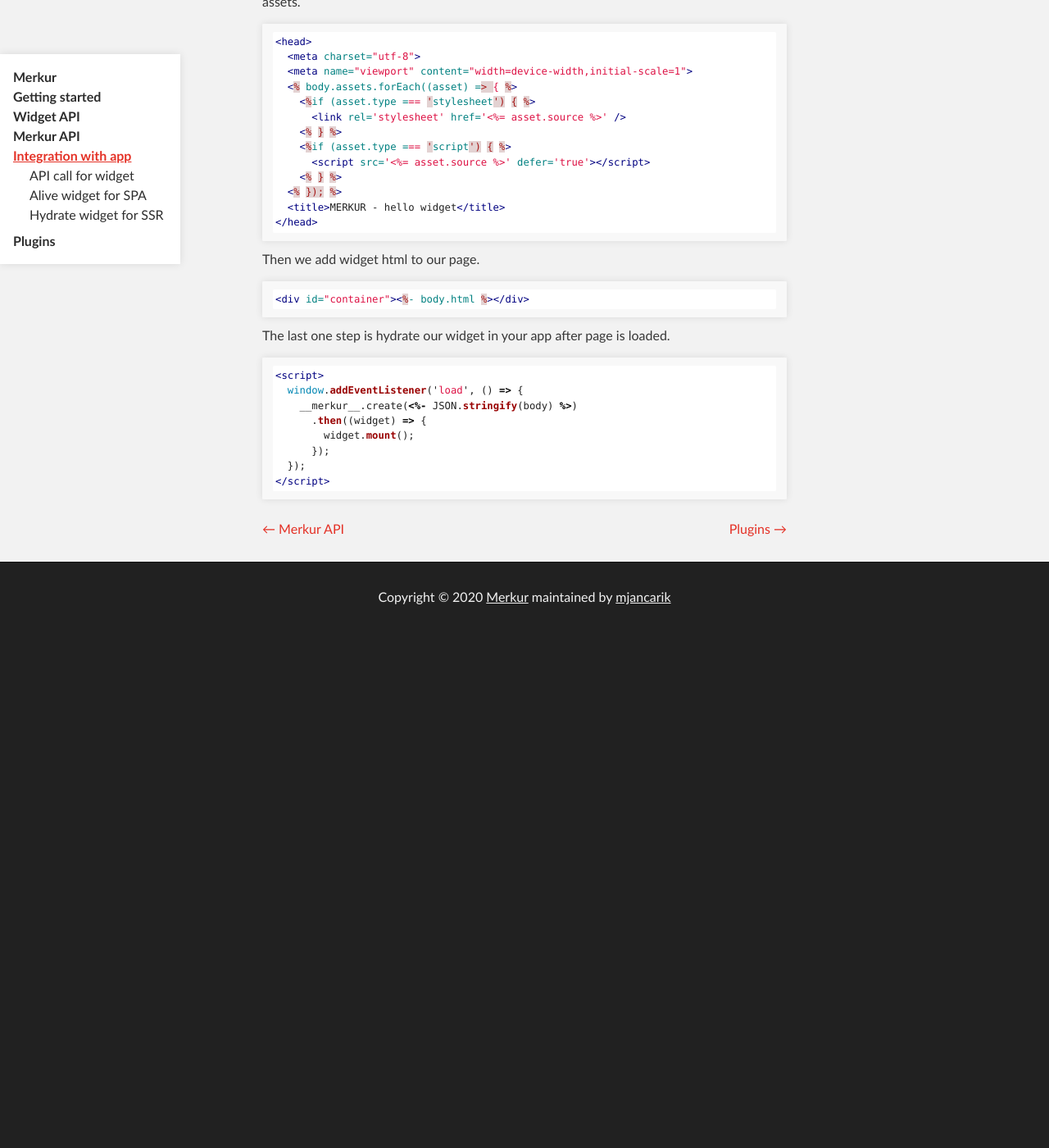
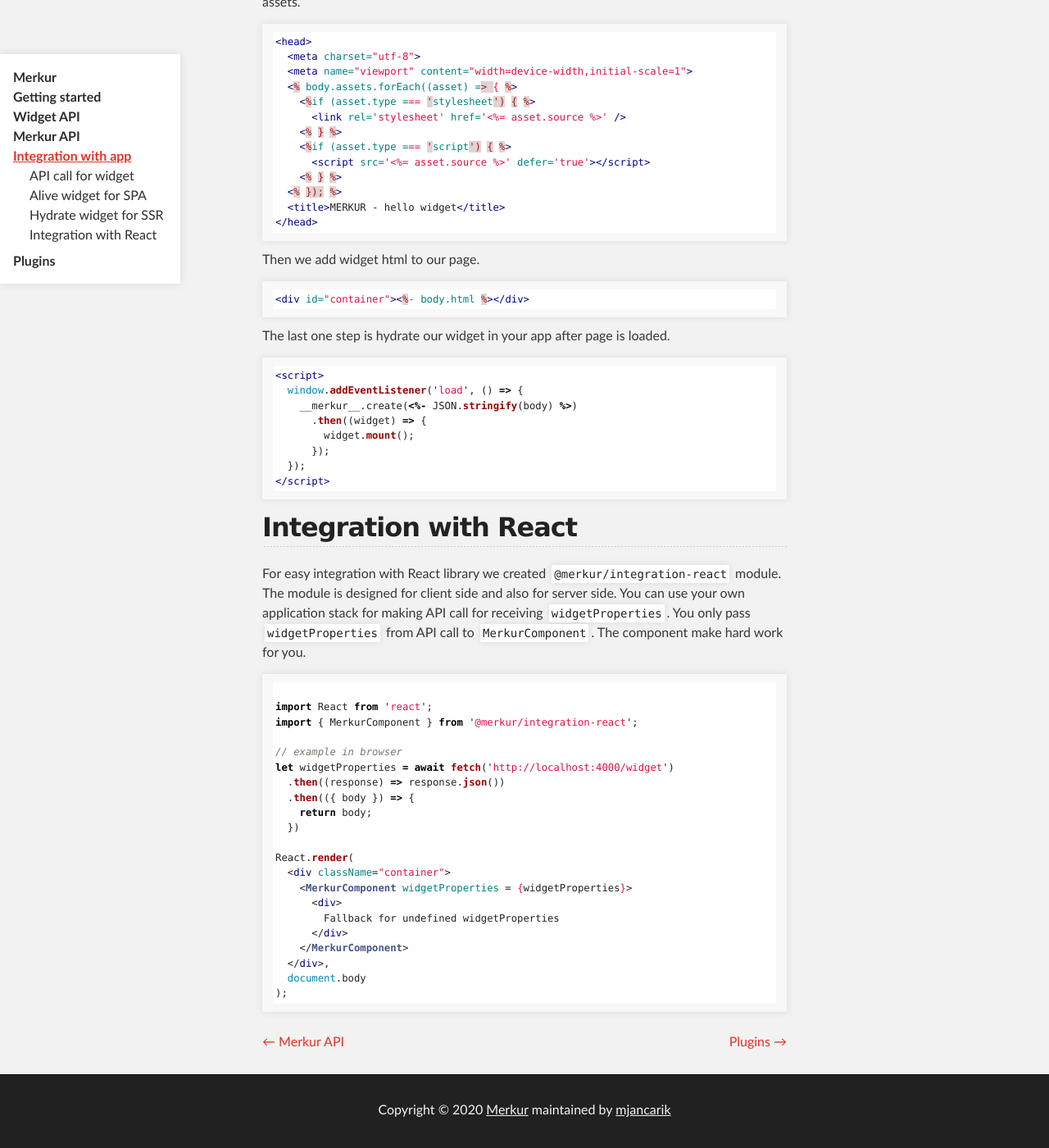
Before and after one commit to mjancarik/merkur, a Jekyll site: the page built from docs/docs/integration-with-app.md, in a window 1280 px wide and 1400 px high, scrolled down 1725 px. Shown: the whole window at 82% size. Built offline with Jekyll 4.4.1, drawn with Linux system fonts in a browser that asks for light colours; before the commit the page ends 2500 px from its top, so only the background shows below that.

Commit message:
docs: ✏️ added integration with react part

````diff
--- a/docs/_data/docs.json
+++ b/docs/_data/docs.json
@@ -52,6 +52,10 @@
         {
           "title": "Hydrate widget for SSR",
           "url": "/docs/integration-with-app#hydrate-server-side-rendering-widget-mpa"
+        },
+        {
+          "title": "Integration with React",
+          "url": "/docs/integration-with-app#integration-with-react"
         }
       ]
     },
--- a/docs/docs/integration-with-app.md
+++ b/docs/docs/integration-with-app.md
@@ -113,3 +113,31 @@
   });
 </script>
 ```
+
+## Integration with React
+
+For easy integration with React library we created `@merkur/integration-react` module. The module is designed for client side and also for server side. You can use your own application stack for making API call for receiving `widgetProperties`. You only pass `widgetProperties` from API call to `MerkurComponent`. The component make hard work for you.
+
+```jsx
+
+import React from 'react';
+import { MerkurComponent } from '@merkur/integration-react';
+
+// example in browser
+let widgetProperties = await fetch('http://localhost:4000/widget')
+  .then((response) => response.json())
+  .then(({ body }) => {
+    return body;
+  })
+
+React.render(
+  <div className="container">
+    <MerkurComponent widgetProperties = {widgetProperties}>
+      <div>
+        Fallback for undefined widgetProperties
+      </div>
+    </MerkurComponent>
+  </div>,
+  document.body
+);
+```
````
